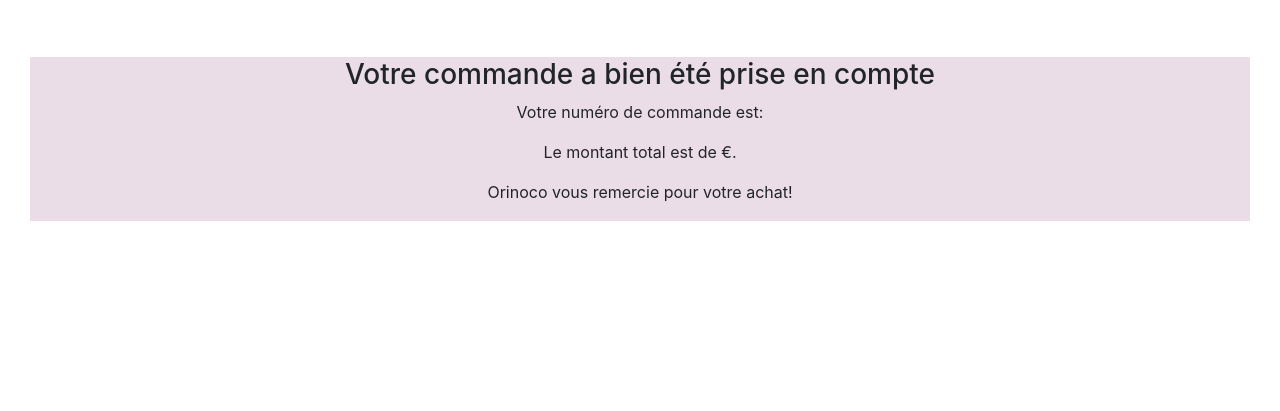
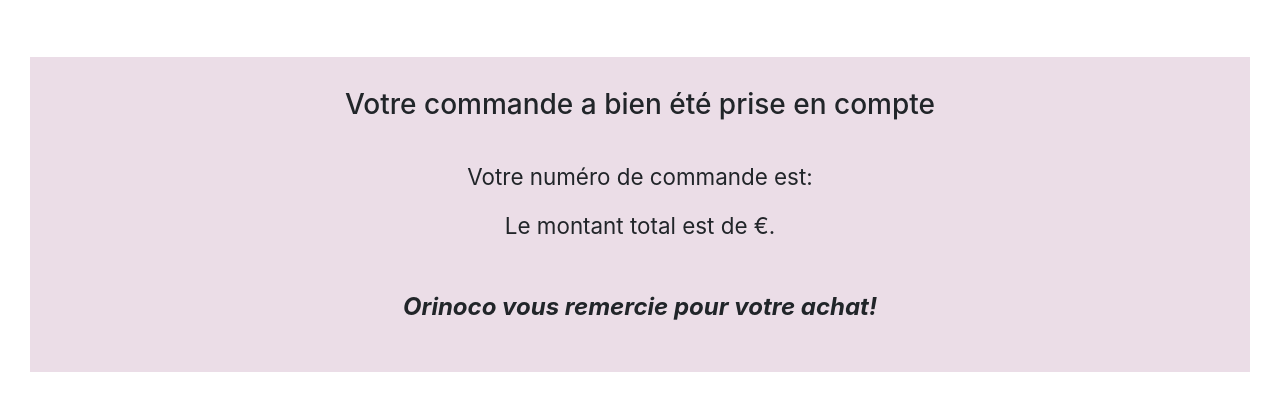
Before and after one commit to zeinab-kanso/projet5-orinoco, a plain HTML site: page confirmation.html in a window 1280 px wide. Shown: the part 103-514 px from the top of the page. Drawn offline with nearby package versions, Linux system fonts and the light colour scheme.

Commit message:
css font page confirmation

```diff
--- a/style/confirmation.css
+++ b/style/confirmation.css
@@ -41,3 +41,18 @@
   background-color: rgb(235, 221, 231);
   text-align: center;
 }
+.recapitulatif-commande h3 {
+  padding: 30px 0 30px 0;
+}
+.order-id {
+  font-size: 1.4rem;
+}
+.prix-total {
+  font-size: 1.4rem;
+}
+.remerciement {
+  padding: 30px 0 30px 0;
+  font-weight: bold;
+  font-size: 1.5rem;
+  font-style: italic;
+}
```
